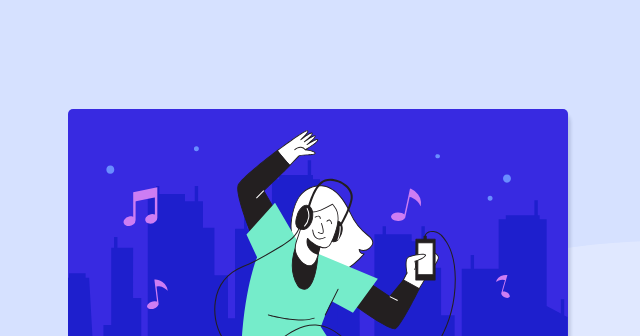
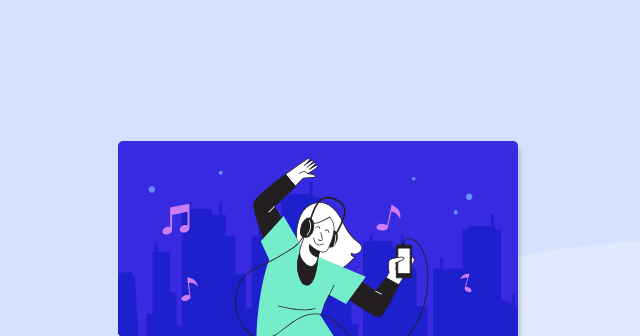
Before and after one commit to Himanshu95627/Order_summary_web_page, a plain HTML site: page index.html in a window 1280 px wide. Shown: the top 336 px of the page, without its empty margins (322-962 px from the left). Drawn offline with Linux system fonts and the light colour scheme.

Commit message:
display: inline-table; and width 400px

```diff
--- a/style.css
+++ b/style.css
@@ -80,6 +80,7 @@ button{
 }
 .content{
     background-color: white;
+    display: inline-table;
     margin: 1% 5% 1% 5%;
     padding-bottom: 1%;
     border-radius: 10px;
@@ -151,7 +152,7 @@ button{
     z-index: -1;
     }
     .content{
-        width: 500px;
+        width: 400px;
 
     }
 }
```
